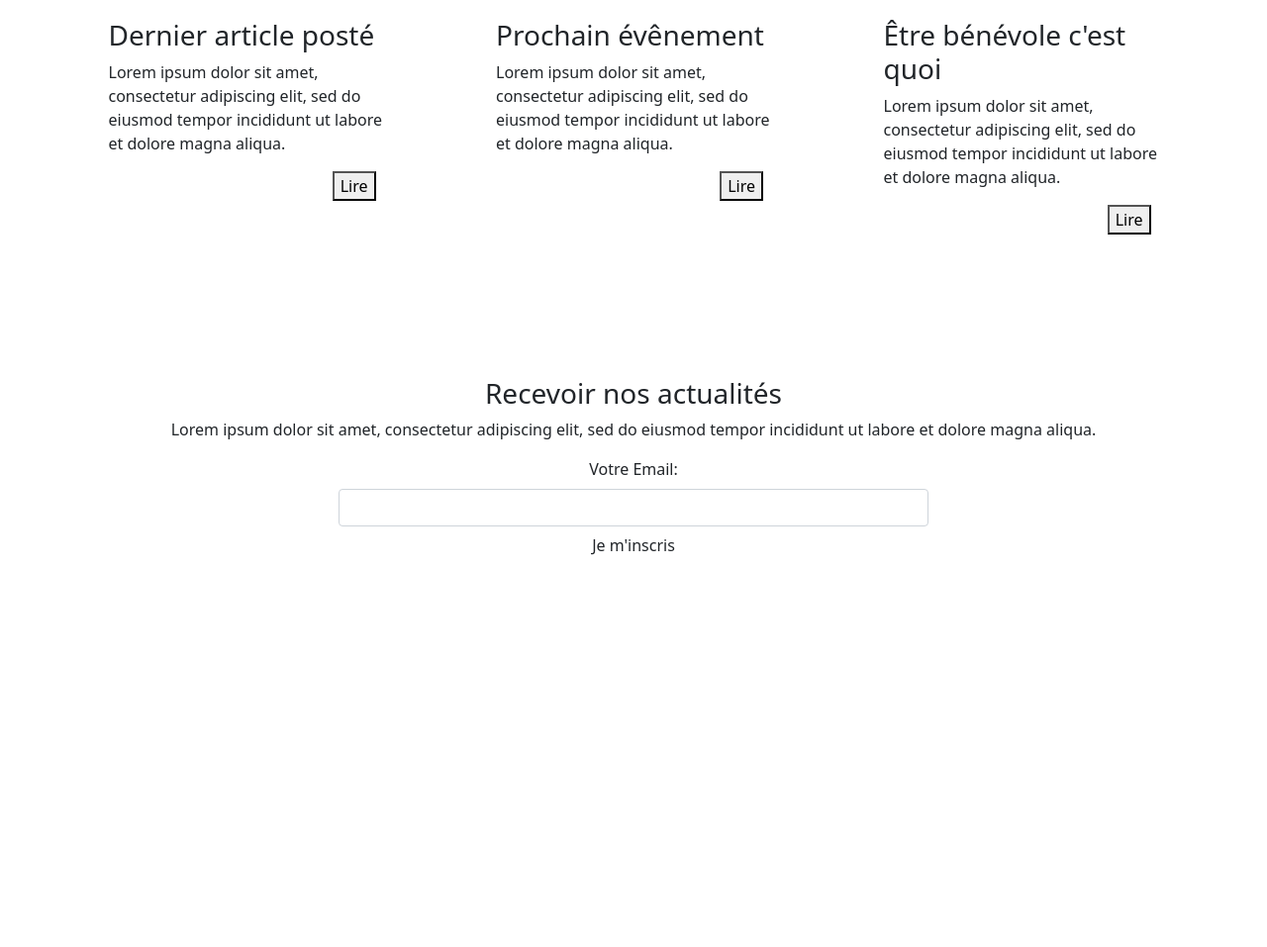
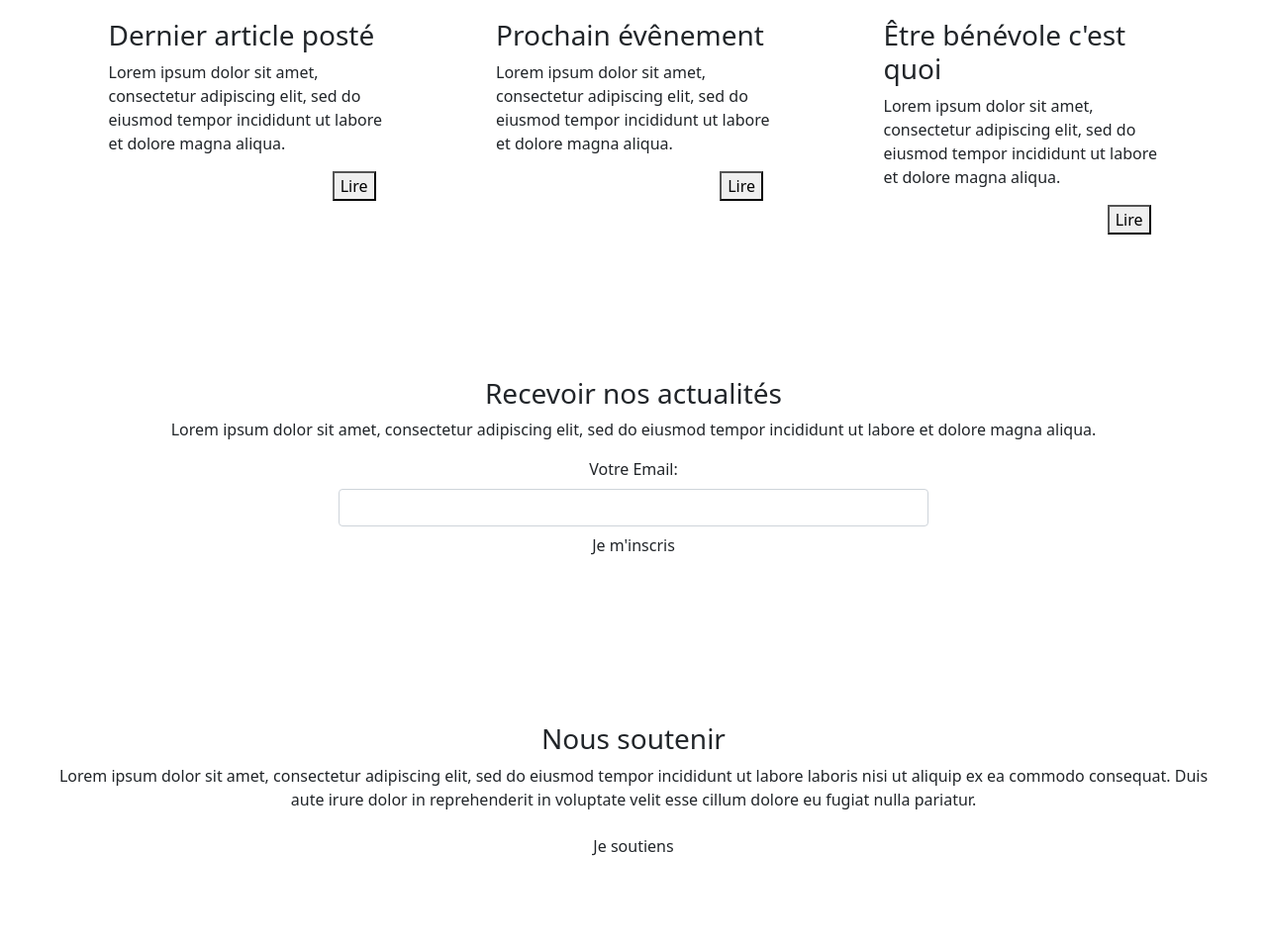
Before and after one commit to mgilbert82/SecoursPopulaire-HtmlCss, a plain HTML site: page accueil.html in a window 1280 px wide. Shown: the part 472-1429 px from the top of the page at 99% size. Before the commit the page ends 1170 px from the top, so only its background shows below. Drawn offline with nearby package versions, Linux system fonts and the light colour scheme.

Commit message:
Modification apportée > accueil.html

```diff
--- a/accueil.html
+++ b/accueil.html
@@ -93,33 +93,29 @@
 
     <div class="container-fluid pt-5 pb-5">
 
+        <!--Dernier article -->
         <div class="row flex-row m-2 justify-content-evenly">
 
-      <!--Dernier article -->
+
             <div class="col-lg-3 rounded p-3 m-2 pb-5" id="lastPost">
 
                 <h3>Dernier article posté</h3>
                 <p>Lorem ipsum dolor sit amet, consectetur adipiscing elit, sed do eiusmod tempor incididunt ut labore et dolore magna aliqua.</p>
-        <div class="mt-2 px-2 text-end">
-          <button type="submit" id="btnLire">Lire <em class="bi bi-arrow-right-circle"></em></button>
+            <div class="mt-2 px-2 text-end"><button type="submit" id="btnLire">Lire <em class="bi bi-arrow-right-circle"></em></button></div>
         </div>
-    </div>
+
         <!-- Prochaine évênement -->
         <div class="col-lg-3 rounded p-3 m-2 pb-5" id="nextEvent">
             <h3>Prochain évênement</h3>
             <p>Lorem ipsum dolor sit amet, consectetur adipiscing elit, sed do eiusmod tempor incididunt ut labore et dolore magna aliqua.</p>
-        <div class="mt-2 px-2 text-end">
-            <button type="submit" id="btnLire">Lire <em class="bi bi-arrow-right-circle"></em></button>
-        </div>
+            <div class="mt-2 px-2 text-end"><button type="submit" id="btnLire">Lire <em class="bi bi-arrow-right-circle"></em></button></div>
         </div>
 
         <!-- Etre Bénévole -->
         <div class="col-lg-3 rounded p-3 m-2 pb-5" id="volunteerPost">
             <h3>Être bénévole c'est quoi</h3>
             <p>Lorem ipsum dolor sit amet, consectetur adipiscing elit, sed do eiusmod tempor incididunt ut labore et dolore magna aliqua.</p>
-        <div class="mt-2 px-2 text-end">
-            <button type="submit" id="btnLire">Lire <em class="bi bi-arrow-right-circle"></em></button>
-        </div>
+            <div class="mt-2 px-2 text-end"><button type="submit" id="btnLire">Lire <em class="bi bi-arrow-right-circle"></em></button></div>
         </div>
     </div>
 
@@ -139,6 +135,17 @@
 
       </div>
 
-
+          <!-- 3ème ligne -->
+    <div id="supportUs" class="pt-5 pb-5">
+        <!-- Nous soutenir -->
+        <div class="m-2 p-4 text-center">
+            <h3>Nous soutenir <em class="fa-solid fa-hand-holding-heart"></em></h3>
+            <p>Lorem ipsum dolor sit amet, consectetur adipiscing elit, sed do eiusmod tempor incididunt ut labore
+                laboris nisi ut aliquip ex ea commodo consequat. Duis aute irure dolor in reprehenderit in voluptate velit
+                esse cillum dolore eu fugiat nulla pariatur.</p>
+            <button type="submit" class="btn me-auto ms-auto w-auto text-center" id="btnSupport">Je soutiens <em class="bi bi-hand-thumbs-up"></em></button>
+        </div>
+    </div>
+</div>
 
 </body>
```
Lines whose indentation alone changed are shown as unchanged.
